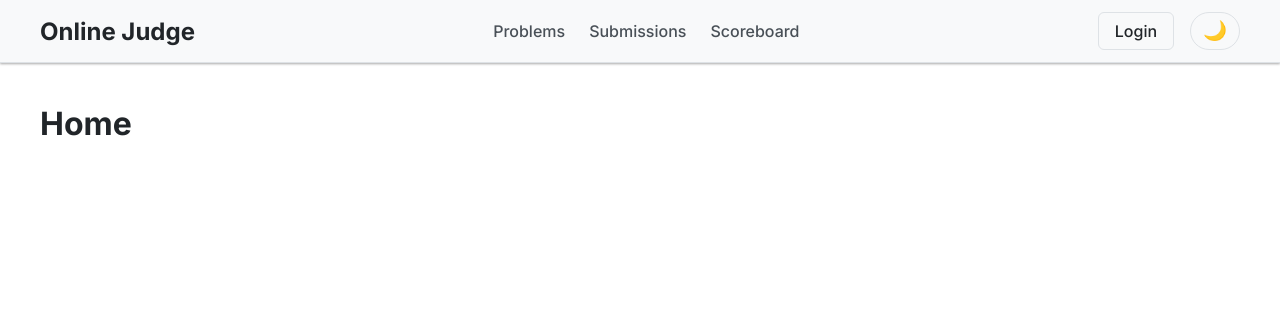
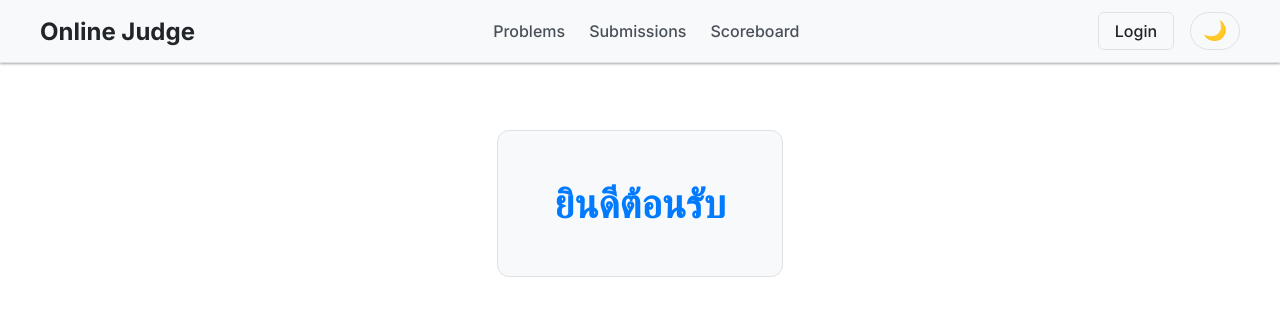
Before and after one commit to Nonbangkok/OJ, a React (Create React App) app in the folder frontend/: page / in a window 1280 px wide. Shown: the top 316 px of the page. Built offline with nearby package versions, Linux system fonts and the light colour scheme; no server answers.

Commit message:
add quote

```diff
--- a/frontend/src/pages/Home.js
+++ b/frontend/src/pages/Home.js
@@ -1,9 +1,96 @@
-import React from 'react';
+import React, { useState } from 'react';
+import styles from './Home.module.css';
+
+const quotes = [
+  "วันนี้คุณทำโจทย์แล้วหรือยัง",
+  "The best way to predict the future is to implement it.",
+  "อัลกอริทึมที่สวยงาม ก็เหมือนบทกวีที่ทำงานได้",
+  "First, solve the problem. Then, write the code.",
+  "อย่ายอมแพ้ให้กับ 'Time Limit Exceeded'",
+  "It’s not a bug – it’s an undocumented feature.",
+  "ความสำเร็จคือผลรวมของความพยายามเล็กๆ น้อยๆ ที่ทำซ้ำๆ ทุกวัน",
+  "Talk is cheap. Show me the code. - Linus Torvalds",
+  "ทุกๆ บรรทัดของโค้ด คือก้าวเล็กๆ สู่ความสำเร็จที่ยิ่งใหญ่",
+  "A good programmer looks both ways before crossing a one-way street.",
+  "เขียนโค้ดให้เหมือนบทกวี ดีบั๊กให้เหมือนนักสืบ",
+  "Debugging is like being the detective in a crime movie where you are also the murderer.",
+  "Code is like humor. When you have to explain it, it’s bad.",
+  "โปรแกรมเมอร์ที่ดีคือคนที่ขี้เกียจอย่างมีประสิทธิภาพ",
+  "Measuring programming progress by lines of code is like measuring aircraft building progress by weight. - Bill Gates",
+  "คอมไพล์ไม่ผ่าน ไม่ใช่ปัญหาใหญ่... แค่ยังไม่เจอเซมิโคลอนที่หายไป",
+  "The computer was born to solve problems that did not exist before.",
+  "Stack Overflow คือเพื่อนแท้ในยามยาก",
+  "Any fool can write code that a computer can understand. Good programmers write code that humans can understand. - Martin Fowler",
+  "อย่าหยุดเรียนรู้ เพราะเทคโนโลยีไม่เคยหยุดพัฒนา",
+  "Walking on water and developing software from a specification are easy if both are frozen.",
+  "ยิ่งโค้ดรก ยิ่งดีบั๊กสนุก (?!)",
+  "The most important property of a program is whether it accomplishes the intention of its user. - C.A.R. Hoare",
+  "เขียนเทสก่อนโค้ด เหมือนมีตาข่ายกันตก",
+  "Programming isn't about what you know; it's about what you can figure out.",
+  "กาแฟ: เชื้อเพลิงหลักของโปรแกรมเมอร์",
+  "If at first you don't succeed, call it version 1.0.",
+  "ทุก Error คือบทเรียน ปลาตะเพียนอยู่ในน้ำ",
+  "The function of good software is to make the complex appear to be simple. - Grady Booch",
+  "หลับไปพร้อมกับบั๊ก ตื่นมาพร้อมกับโซลูชัน",
+  "Code never lies, comments sometimes do.",
+  "อย่ากลัวที่จะลบโค้ดเก่า",
+  "Simplicity is the soul of efficiency.",
+  "Refactor จนกว่าจะพอใจ",
+  "Before software can be reusable it first has to be usable. - Ralph Johnson",
+  "โค้ดที่ดีที่สุด คือโค้ดที่ไม่ได้เขียน",
+  "There are only two hard things in Computer Science: cache invalidation and naming things. - Phil Karlton",
+  "อัลกอริทึมที่ดี อาจมีค่ามากกว่าฮาร์ดแวร์ที่แรงที่สุด",
+  "The trouble with programmers is that you can never tell what a programmer is doing until it’s too late. - Seymour Cray",
+  "แก้บั๊กเหมือนงมเข็มในมหาสมุทร... ที่เราเป็นคนทำเข็มตกเอง",
+  "Simplicity, carried to an extreme, becomes elegance. - Jon Franklin",
+  "อย่าเพิ่ง Optimize ถ้ามันยังไม่เวิร์ค",
+  "Programming is the art of telling another human being what one wants the computer to do. - Donald Knuth",
+  "บางทีวิธีแก้ที่ดีที่สุดคือการนอน",
+  "Always code as if the guy who ends up maintaining your code will be a violent psychopath who knows where you live. - John Woods",
+  "ทุกครั้งที่ commit คือการบันทึกประวัติศาสตร์",
+  "The sooner you start to code, the longer the program will take.",
+  "Documentation คือจดหมายรักถึงตัวเองในอนาคต",
+  "Deleted code is debugged code.",
+  "ถ้ามันทำงานได้ อย่าไปแตะมัน... (เป็นคำแนะนำที่ไม่ดี)"
+];
 
 const Home = () => {
+  const [currentQuote, setCurrentQuote] = useState("ยินดีต้อนรับ");
+  const [isWelcome, setIsWelcome] = useState(true);
+  const [isFading, setIsFading] = useState(false);
+
+  const getRandomQuote = () => {
+    // Prevent showing the same quote twice in a row
+    let newQuote;
+    do {
+      newQuote = quotes[Math.floor(Math.random() * quotes.length)];
+    } while (newQuote === currentQuote);
+    return newQuote;
+  };
+
+  const handleClick = () => {
+    if (isFading) return; // Prevent clicking while animating
+
+    setIsFading(true); // Start fade out
+
+    setTimeout(() => {
+      if (isWelcome) {
+        setIsWelcome(false);
+      }
+      setCurrentQuote(getRandomQuote());
+      setIsFading(false); // Start fade in
+    }, 300); // Match CSS transition duration
+  };
+
+  const textClassName = `${isWelcome ? styles['welcome-text'] : styles['quote-text']} ${isFading ? styles.fading : ''}`;
+
   return (
-    <div>
-      <h1>Home</h1>
+    <div className={styles['home-container']}>
+      <div className={styles['quote-box']} onClick={handleClick}>
+        <p className={textClassName}>
+          {currentQuote}
+        </p>
+      </div>
     </div>
   );
 };
--- /dev/null
+++ b/frontend/src/pages/Home.module.css
@@ -0,0 +1,45 @@
+.home-container {
+  display: flex;
+  flex-direction: column;
+  justify-content: center;
+  align-items: center;
+  min-height: 30vh; /* Moved up from 30vh */
+  text-align: center;
+}
+
+.quote-box {
+  background-color: var(--background-secondary);
+  border: 1px solid var(--border-color);
+  border-radius: 12px;
+  padding: 3rem 3.5rem; /* Increased padding */
+  max-width: 750px; /* Increased max-width */
+  cursor: pointer;
+  transition: all 0.3s ease;
+  box-shadow: var(--box-shadow-lg);
+  user-select: none; /* Prevents text selection on click */
+}
+
+.quote-box:hover {
+  transform: translateY(-5px);
+  box-shadow: 0 10px 20px rgba(0,0,0,0.12), 0 6px 6px rgba(0,0,0,0.18);
+}
+
+.quote-text {
+  font-size: 1.8rem; /* Increased font size */
+  font-style: italic;
+  color: var(--text-primary);
+  margin: 0;
+  transition: opacity 0.3s ease-in-out;
+}
+
+.welcome-text {
+  font-size: 2.5rem; /* Increased font size */
+  font-weight: bold;
+  color: var(--accent-primary);
+  margin: 0;
+  transition: opacity 0.3s ease-in-out;
+}
+
+.fading {
+  opacity: 0;
+}
```
